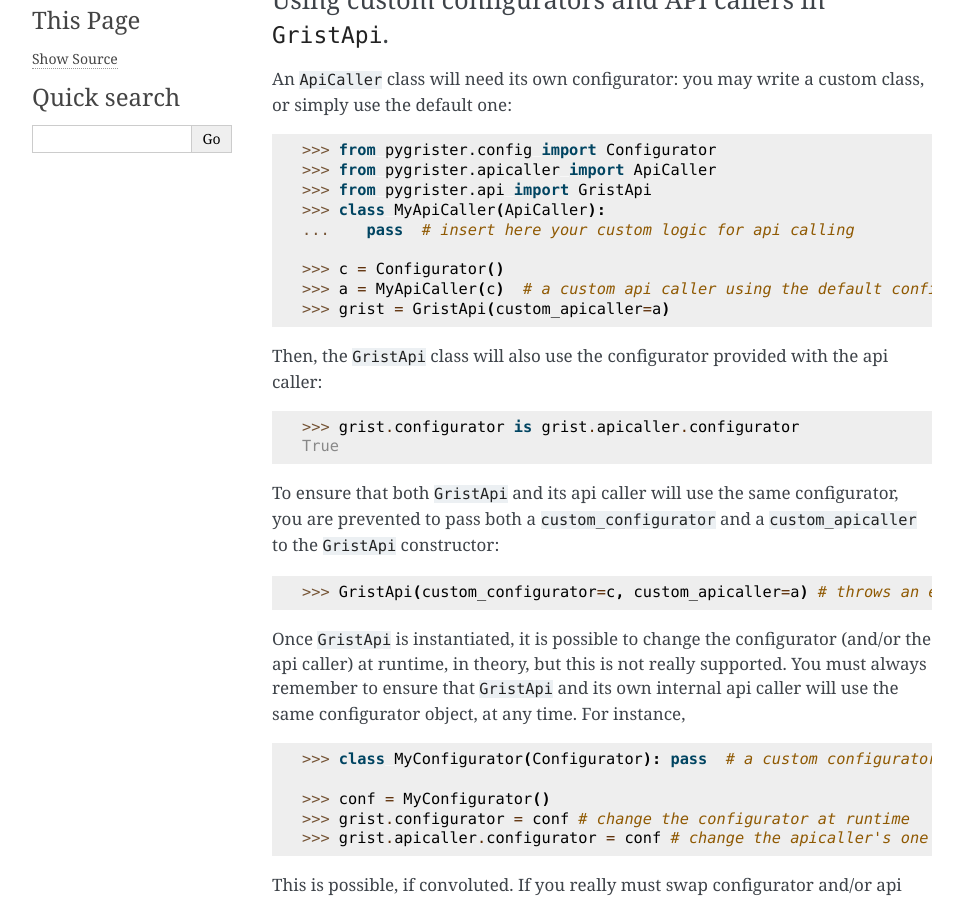
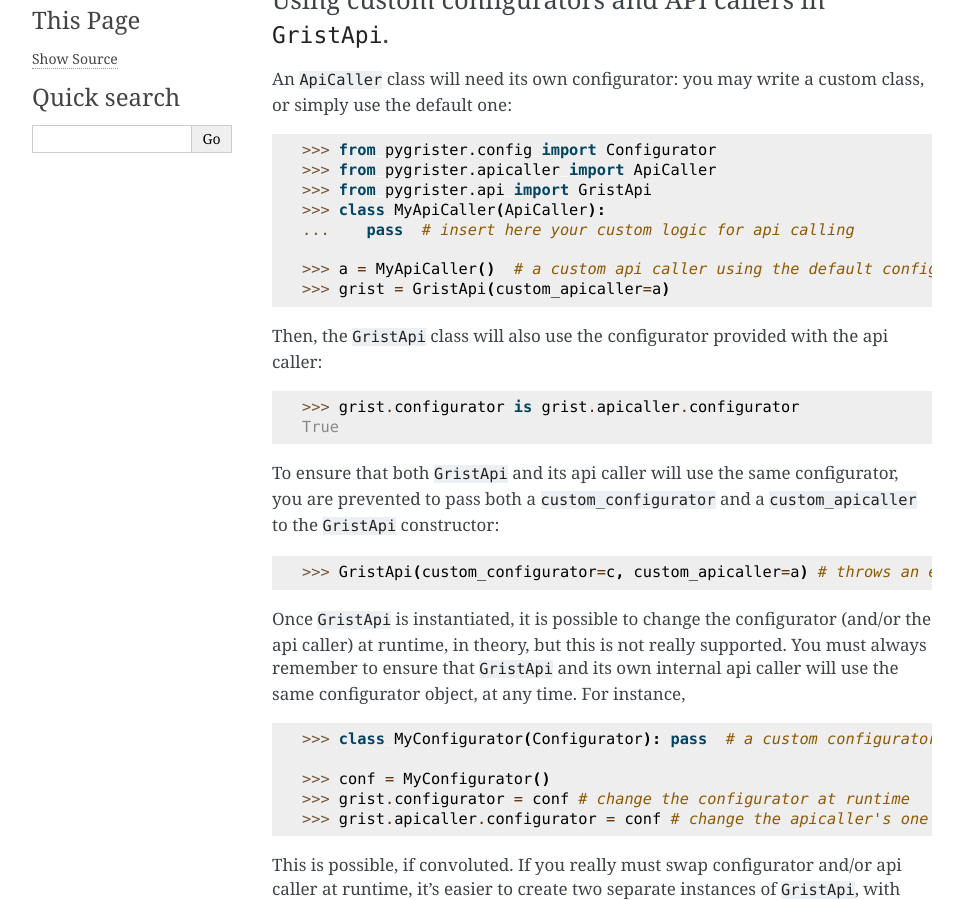
Before and after one commit to ricpol/pygrister, a Sphinx documentation site: the page built from doc/misc.rst, in a window 1280 px wide and 900 px high, scrolled down 440 px. Shown: the whole window, without its empty margins (148-1111 px from the left). Built offline with Sphinx 7.4.7, drawn with Linux system fonts in a browser that asks for light colours.

Commit message:
allow a default configurator for ApiCaller

```diff
--- a/doc/misc.rst
+++ b/doc/misc.rst
@@ -28,8 +28,7 @@ custom class, or simply use the default one::
   >>> class MyApiCaller(ApiCaller):
   ...    pass  # insert here your custom logic for api calling
 
-  >>> c = Configurator()
-  >>> a = MyApiCaller(c)  # a custom api caller using the default configurator
+  >>> a = MyApiCaller()  # a custom api caller using the default configurator
   >>> grist = GristApi(custom_apicaller=a)
 
 Then, the ``GristApi`` class will also use the configurator provided with the
```
Also changed, not shown: 1 other file.
